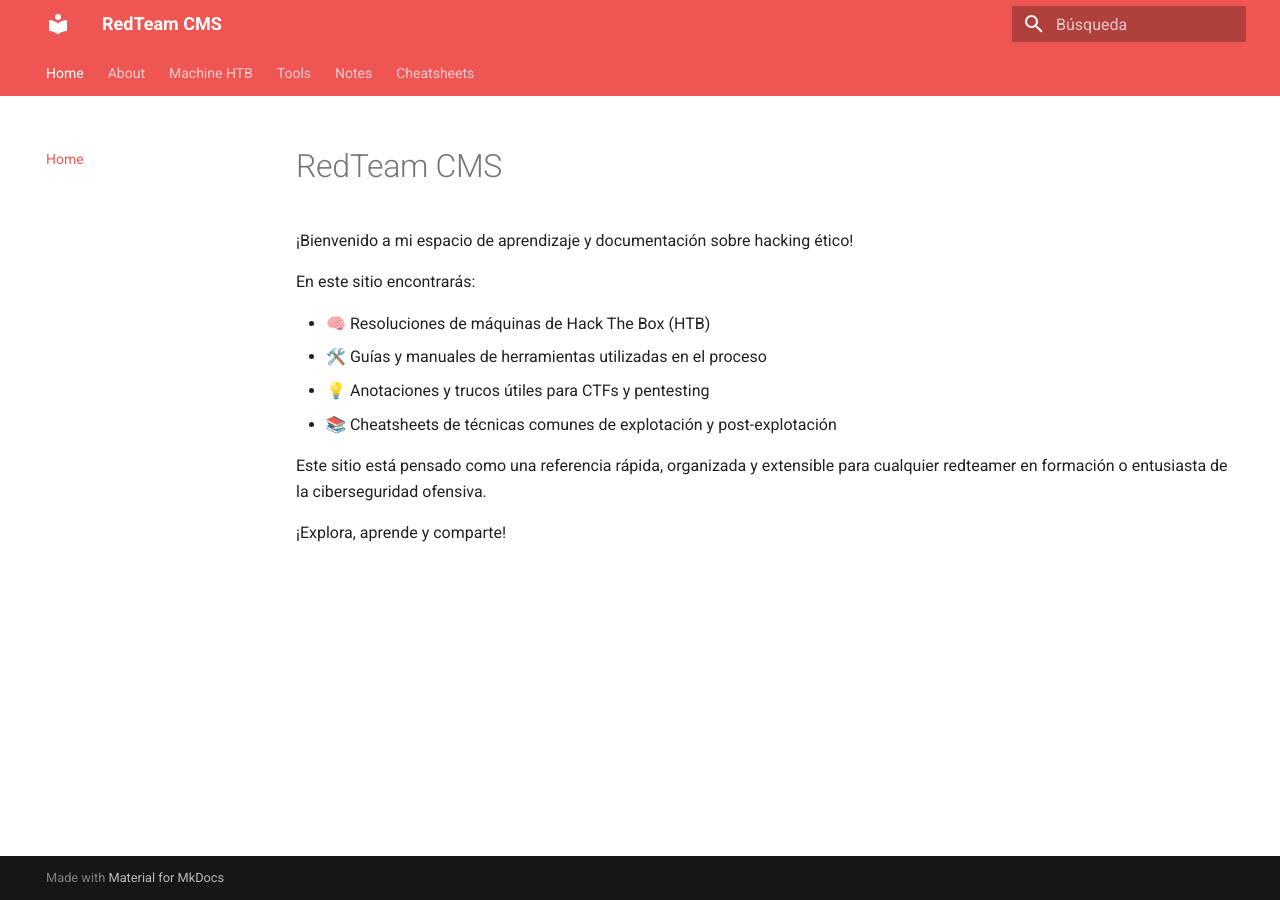
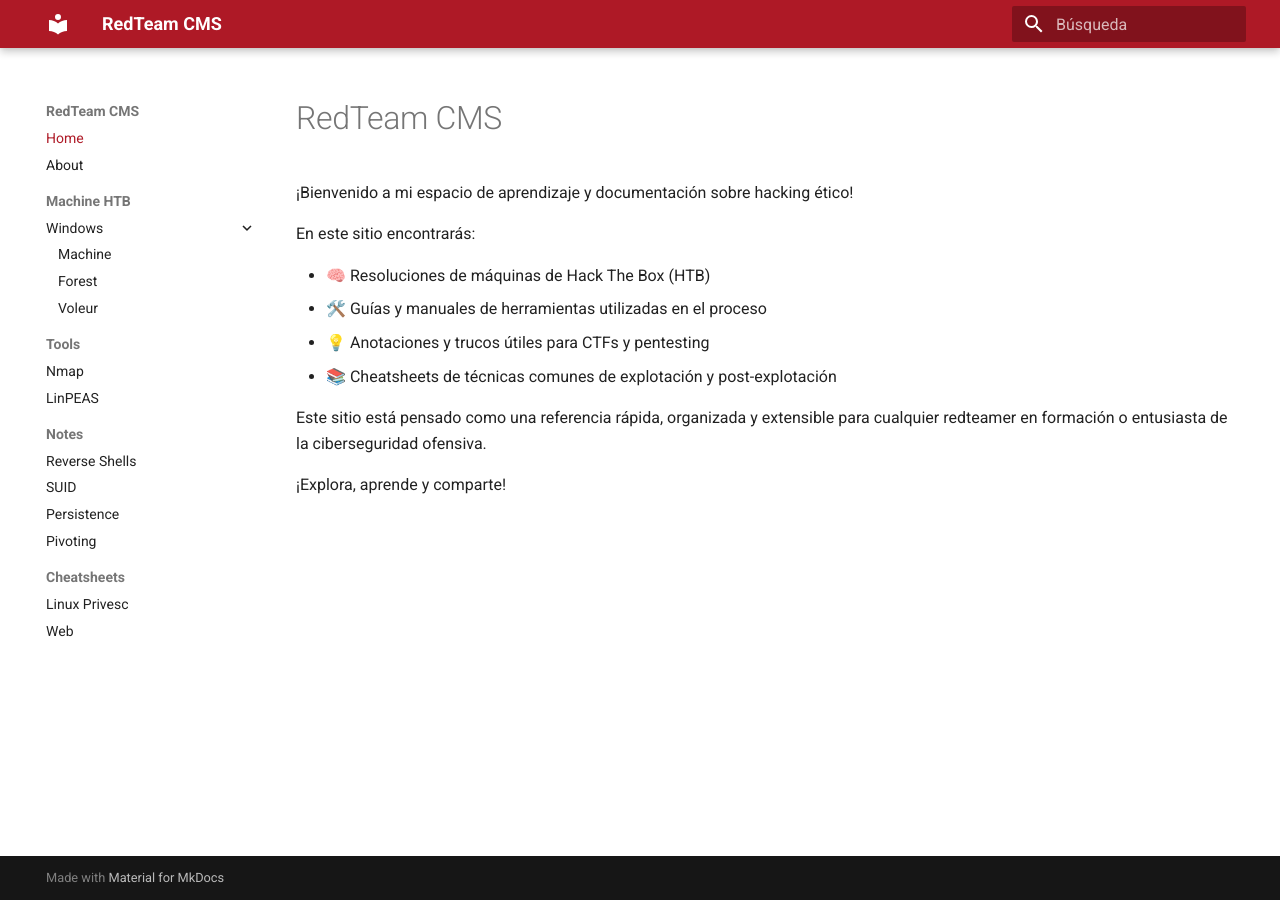
Before and after one commit to wiliansyob/redteam-cms, an MkDocs documentation site: the page built from docs/index.md, in a window 1280 px wide. Built offline with MkDocs 1.6.1 and Material for MkDocs 9.7.7, drawn with Linux system fonts in a browser that asks for light colours.

Commit message:
Cambiar diseño y color del sitio

```diff
--- a/mkdocs.yml
+++ b/mkdocs.yml
@@ -2,13 +2,10 @@ site_name: RedTeam CMS
 theme:
   name: material
   language: es
-  palette:
-    primary: red
-    accent: deep orange
+  custom_dir: overrides
   features:
-    - navigation.tabs
     - navigation.sections
-    - navigation.instant
+    - navigation.expand
     - toc.integrate
     - content.code.copy
     - content.code.annotate
@@ -49,3 +46,7 @@ nav:
   - Cheatsheets:
       - Linux Privesc: cheatsheets/linux-privesc.md
       - Web: cheatsheets/web.md
+
+
+extra_css:
+  - extra.css
--- /dev/null
+++ b/overrides/extra.css
@@ -0,0 +1,4 @@
+:root {
+  --md-primary-fg-color: #ae1926;
+  --md-accent-fg-color: #ae1926;
+}
```
